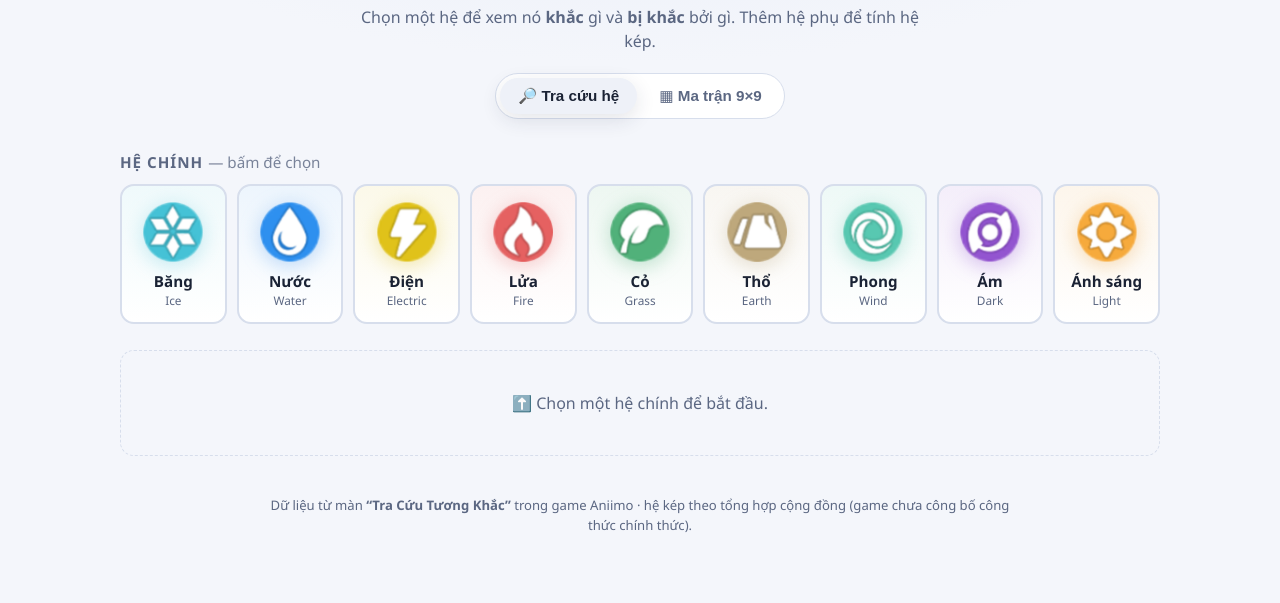
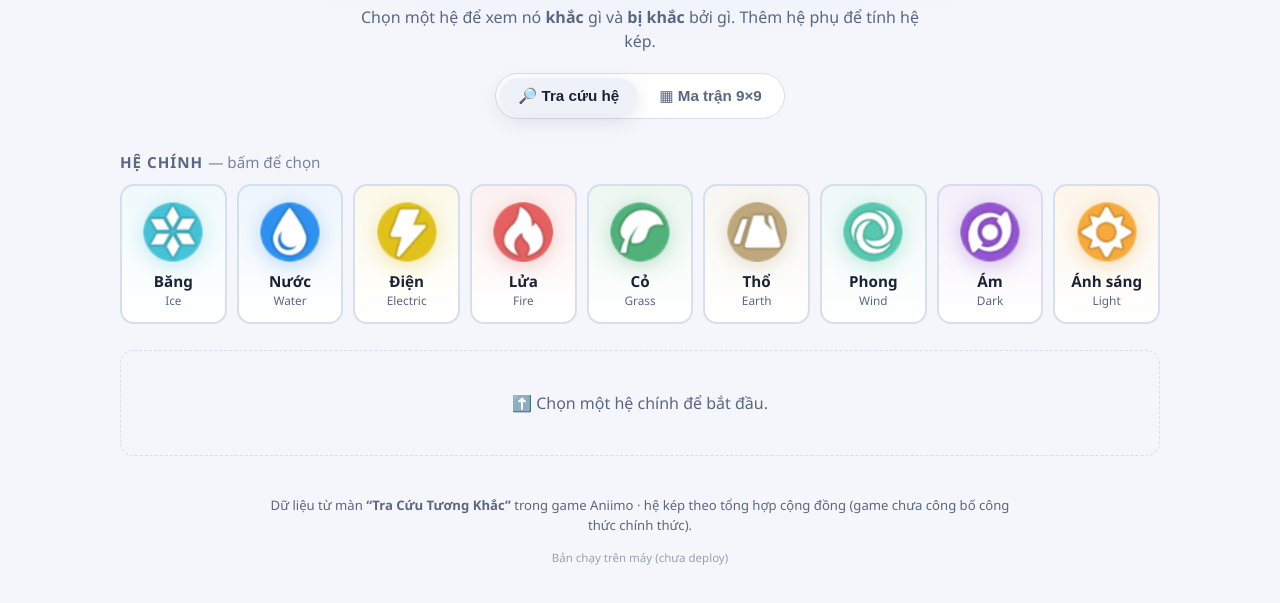
Before and after one commit to aniimoz/aniimoz.github.io, a plain HTML site: page index.html in a window 1280 px wide. Shown: the part 97-700 px from the top of the page. Drawn offline with Linux system fonts and the light colour scheme.

Commit message:
feat: show the deployed version in the footer

```diff
--- a/assets/css/styles.css
+++ b/assets/css/styles.css
@@ -271,6 +271,7 @@ td.diag { outline: 1px dashed var(--border); outline-offset: -4px; }
 
 /* ---------- Footer ---------- */
 .site-footer { max-width: 760px; margin: 40px auto 0; text-align: center; color: var(--text-dim); font-size: 0.82rem; }
+.site-version { margin-top: 6px; font-size: 0.72rem; opacity: 0.6; font-variant-numeric: tabular-nums; }
 
 /* ---------- Responsive ---------- */
 @media (max-width: 1000px) {
--- a/assets/js/app.js
+++ b/assets/js/app.js
@@ -476,6 +476,9 @@
     renderDetail();
     renderMatrix();
     loadAniimo();
+    // Hiện phiên bản đang chạy (mã commit) để biết đã lên bản mới chưa
+    const ver = document.getElementById("site-version");
+    if (ver) ver.textContent = V ? `Phiên bản ${V}` : "Bản chạy trên máy (chưa deploy)";
     document.getElementById("tab-lookup").addEventListener("click", () => setMode("lookup"));
     document.getElementById("tab-matrix").addEventListener("click", () => setMode("matrix"));
   }
--- a/index.html
+++ b/index.html
@@ -60,6 +60,7 @@
 
   <footer class="site-footer">
     <p>Dữ liệu từ màn <b>“Tra Cứu Tương Khắc”</b> trong game Aniimo · hệ kép theo tổng hợp cộng đồng (game chưa công bố công thức chính thức).</p>
+    <p class="site-version" id="site-version"></p>
   </footer>
 
   <script src="assets/js/data.js?v=__V__"></script>
```
